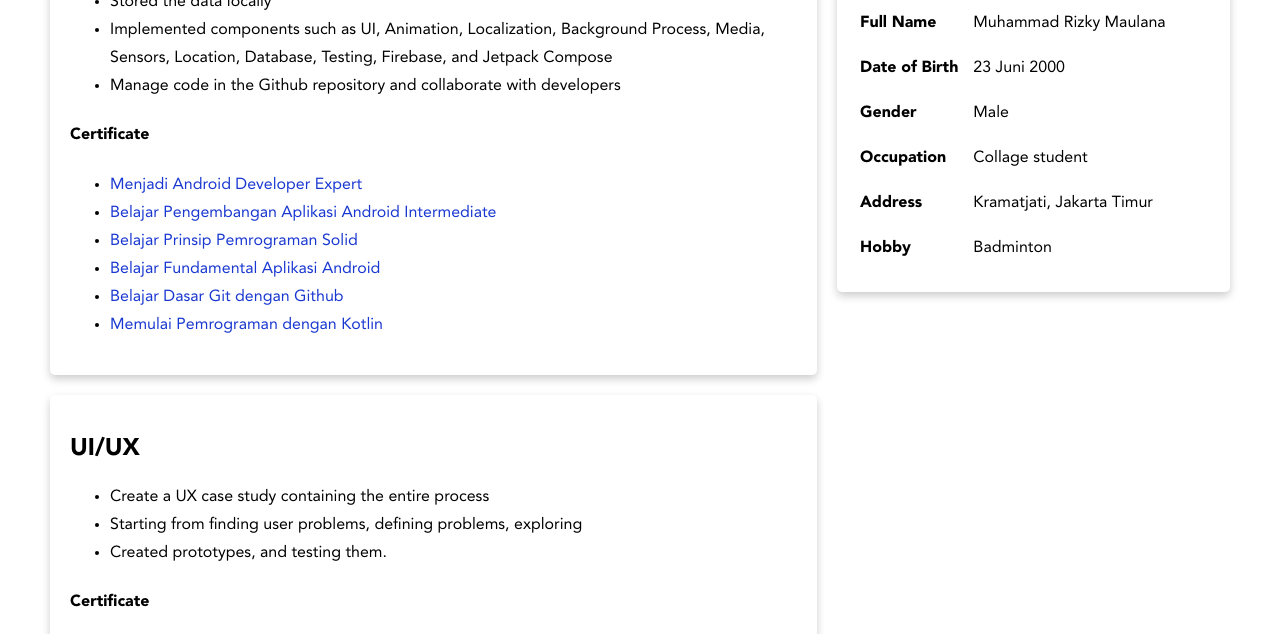
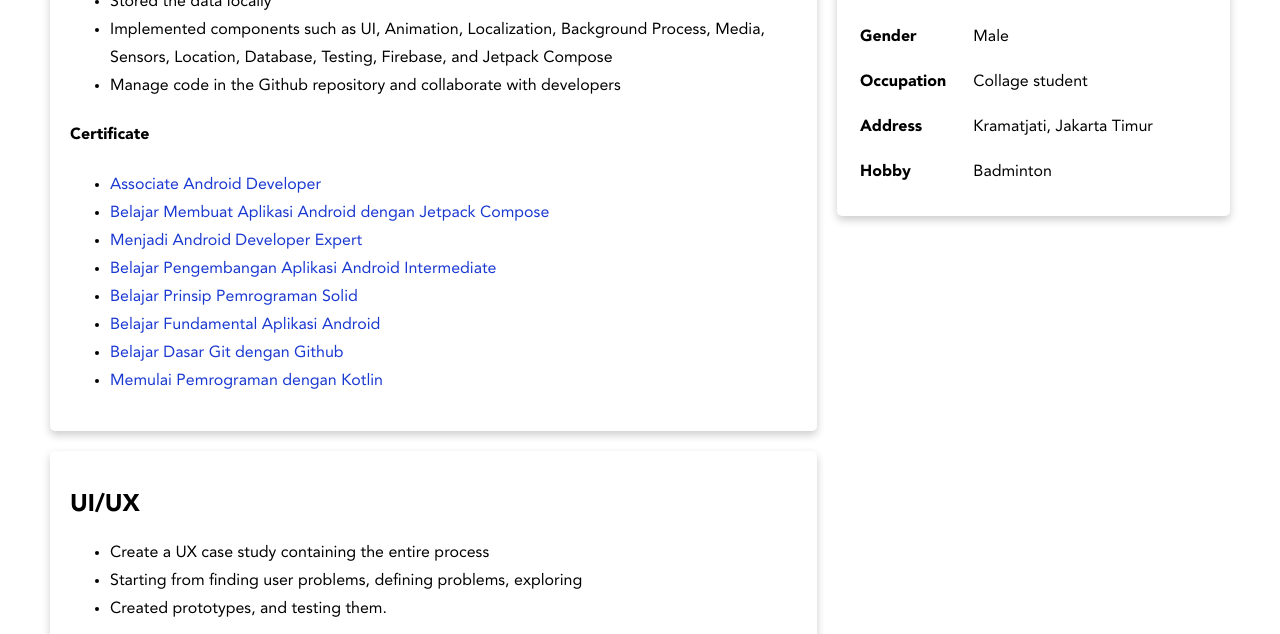
Before and after one commit to rizkyogut/rizkyogut.github.io, a plain HTML site: page index.html in a window 1280 px wide. Shown: the part 1035-1669 px from the top of the page. Drawn offline with Linux system fonts and the light colour scheme.

Commit message:
Add Certificate

```diff
--- a/index.html
+++ b/index.html
@@ -52,6 +52,16 @@
 
           <h4 id="certificate">Certificate</h4>
           <ul>
+            <li>
+              <a href="https://www.credential.net/b70a4cdd-6788-4aa5-aa1f-4ed8cb6d024c"
+                >Associate Android Developer
+              </a>
+            </li>
+            <li>
+              <a href="https://www.dicoding.com/certificates/N9ZO4YD6YZG5"
+                >Belajar Membuat Aplikasi Android dengan Jetpack Compose
+              </a>
+            </li>
             <li>
               <a href="https://www.dicoding.com/certificates/6RPNDL24RZ2M"
                 >Menjadi Android Developer Expert
@@ -153,7 +163,7 @@
             <figure>
               <img
                 src="https://drive.google.com/uc?export=view&id=1iHFLJ0YOj93fRzuRxOYpw_Ww8b9syV1R"
-                class="profile-image"
+                class="profile-image" alt="Q"
               />
             </figure>
           </header>
--- a/styles.css
+++ b/styles.css
@@ -88,7 +88,7 @@ td {
 
 .profile-image {
   object-fit: cover;
-  width: 251px;
+  width: 150px;
 }
 
 nav li {
```
